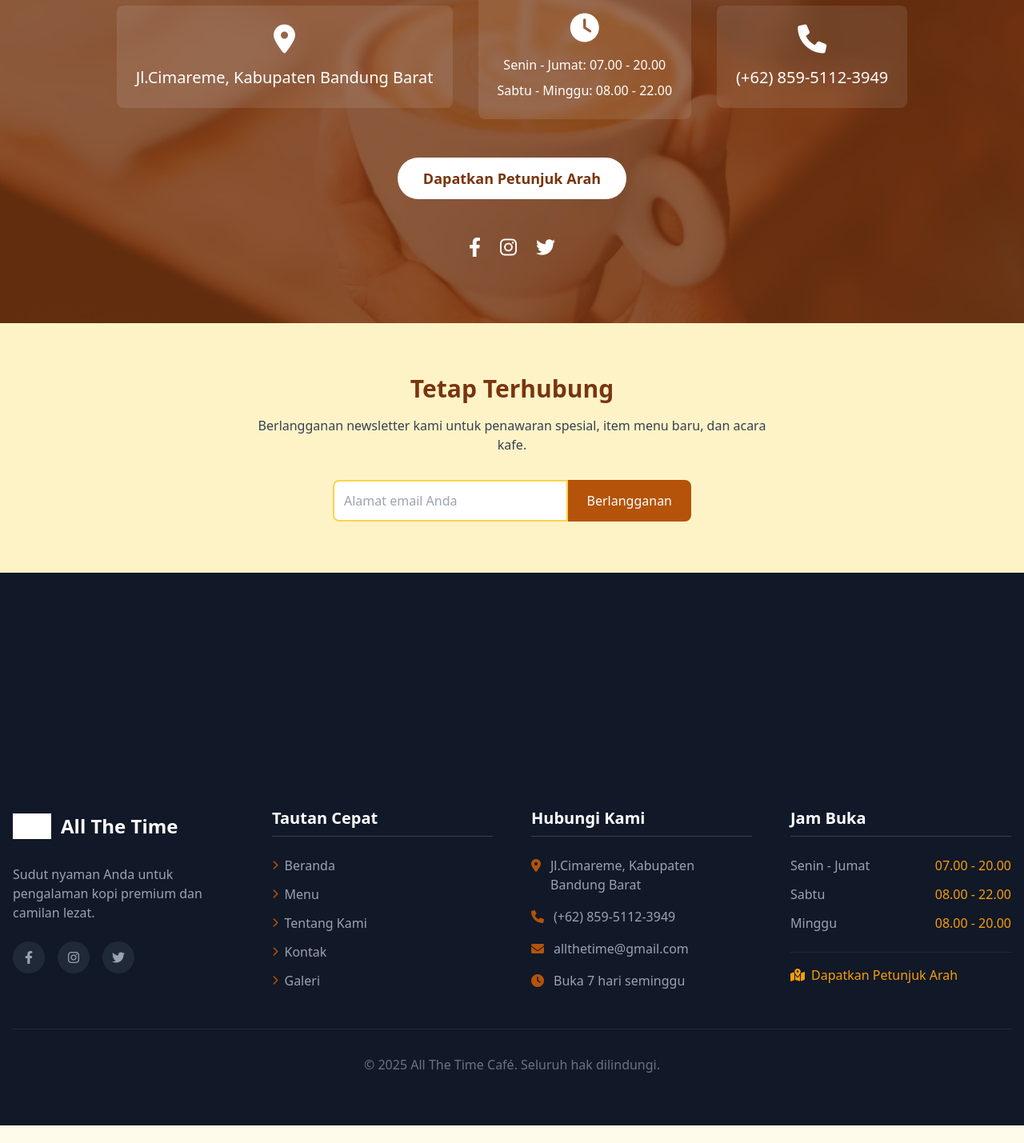
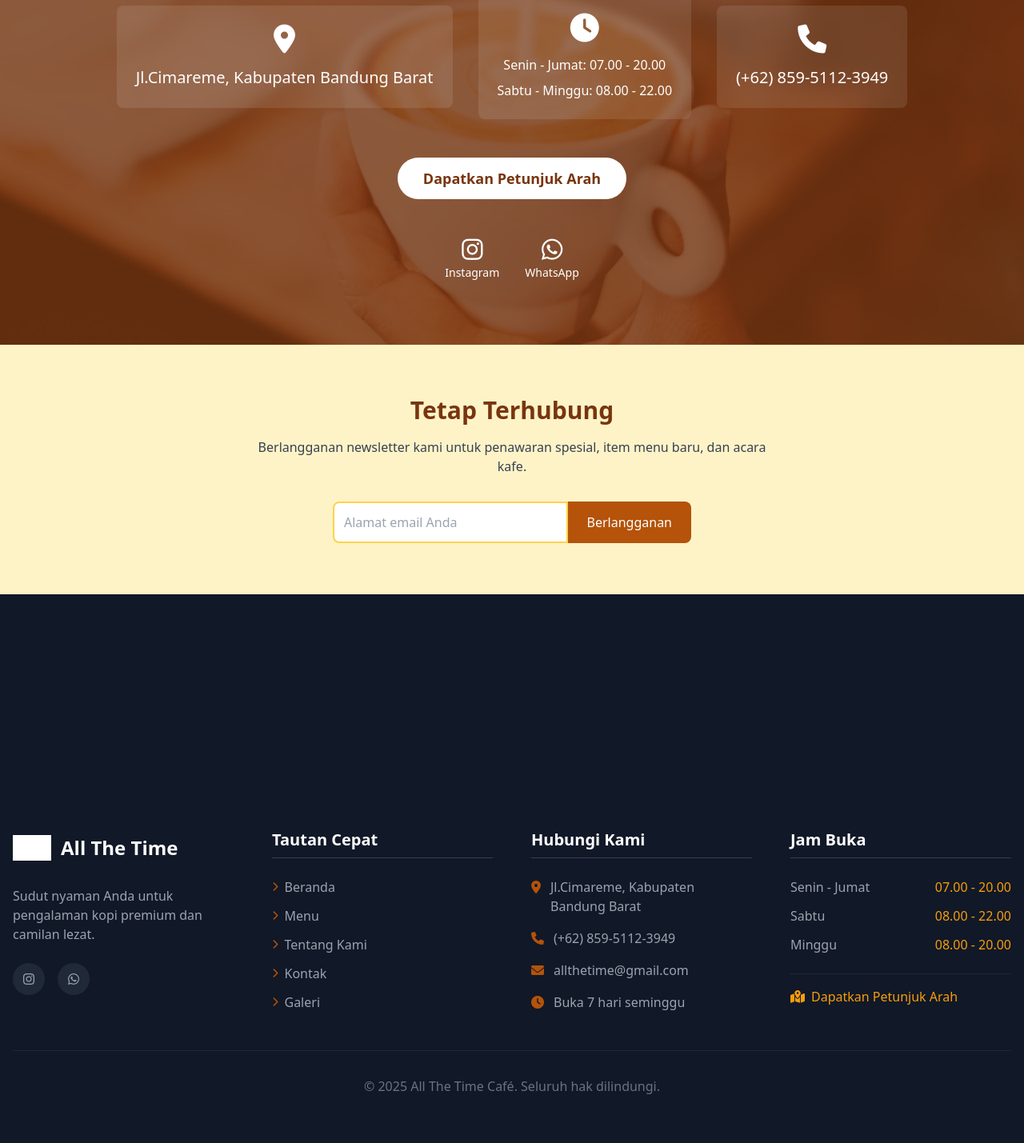
Before and after one commit to BrillianHaikal89/caffe-shop, a Next.js app: page / in a window 1280 px wide. Shown: the part 3923-5352 px from the top of the page at 80% size. Before the commit the page ends 5330 px from the top, so only its background shows below. Built offline with nearby package versions, Linux system fonts and the light colour scheme.

Commit message:
ada yg baru nih

```diff
--- a/src/app/page.jsx
+++ b/src/app/page.jsx
@@ -276,15 +276,25 @@
             Dapatkan Petunjuk Arah
           </a>
 
-          <div className="mt-12 flex justify-center space-x-6">
-            <a href="#" className="text-white hover:text-amber-200 transition-colors">
-              <i className="fab fa-facebook-f text-2xl"></i>
+          {/* Updated Social Media Section - Instagram and WhatsApp only */}
+          <div className="mt-12 flex justify-center space-x-8">
+            <a
+              href="https://www.instagram.com/allthetimecoffee_/"
+              target="_blank"
+              rel="noopener noreferrer"
+              className="text-white hover:text-amber-200 transition-colors flex flex-col items-center"
+            >
+              <i className="fab fa-instagram text-3xl mb-1"></i>
+              <span className="text-sm">Instagram</span>
             </a>
-            <a href="https://www.instagram.com/allthetimecoffee_/" className="text-white hover:text-amber-200 transition-colors">
-              <i className="fab fa-instagram text-2xl"></i>
-            </a>
-            <a href="#" className="text-white hover:text-amber-200 transition-colors">
-              <i className="fab fa-twitter text-2xl"></i>
+            <a
+              href="https://wa.me/6285951123949"
+              target="_blank"
+              rel="noopener noreferrer"
+              className="text-white hover:text-amber-200 transition-colors flex flex-col items-center"
+            >
+              <i className="fab fa-whatsapp text-3xl mb-1"></i>
+              <span className="text-sm">WhatsApp</span>
             </a>
           </div>
         </div>
--- a/src/components/Footer.jsx
+++ b/src/components/Footer.jsx
@@ -30,15 +30,25 @@
             <p className="text-gray-400 mb-6">
               Sudut nyaman Anda untuk pengalaman kopi premium dan camilan lezat.
             </p>
+            {/* Updated social media section - Instagram and WhatsApp only */}
             <div className="flex space-x-4">
-              <a href="#" aria-label="Facebook" className="bg-gray-800 w-10 h-10 rounded-full flex items-center justify-center text-gray-400 hover:text-white hover:bg-amber-700 transition duration-300">
-                <i className="fab fa-facebook-f"></i>
-              </a>
-              <a href="https://www.instagram.com/allthetimecoffee_/" aria-label="Instagram" className="bg-gray-800 w-10 h-10 rounded-full flex items-center justify-center text-gray-400 hover:text-white hover:bg-amber-700 transition duration-300">
+              <a
+                href="https://www.instagram.com/allthetimecoffee_/"
+                target="_blank"
+                rel="noopener noreferrer"
+                aria-label="Instagram"
+                className="bg-gray-800 w-10 h-10 rounded-full flex items-center justify-center text-gray-400 hover:text-white hover:bg-amber-700 transition duration-300"
+              >
                 <i className="fab fa-instagram"></i>
               </a>
-              <a href="#" aria-label="Twitter" className="bg-gray-800 w-10 h-10 rounded-full flex items-center justify-center text-gray-400 hover:text-white hover:bg-amber-700 transition duration-300">
-                <i className="fab fa-twitter"></i>
+              <a
+                href="https://wa.me/6285951123949"
+                target="_blank"
+                rel="noopener noreferrer"
+                aria-label="WhatsApp"
+                className="bg-gray-800 w-10 h-10 rounded-full flex items-center justify-center text-gray-400 hover:text-white hover:bg-amber-700 transition duration-300"
+              >
+                <i className="fab fa-whatsapp"></i>
               </a>
             </div>
           </div>
@@ -122,7 +132,12 @@
             </ul>
 
             <div className="mt-6 pt-4 border-t border-gray-800">
-              <a href="https://maps.app.goo.gl/nszcA53vKJAsNjrZ8" className="text-amber-500 hover:text-amber-400 transition duration-300 flex items-center">
+              <a
+                href="https://maps.app.goo.gl/nszcA53vKJAsNjrZ8"
+                target="_blank"
+                rel="noopener noreferrer"
+                className="text-amber-500 hover:text-amber-400 transition duration-300 flex items-center"
+              >
                 <i className="fas fa-map-marked-alt mr-2"></i>
                 Dapatkan Petunjuk Arah
               </a>
```
